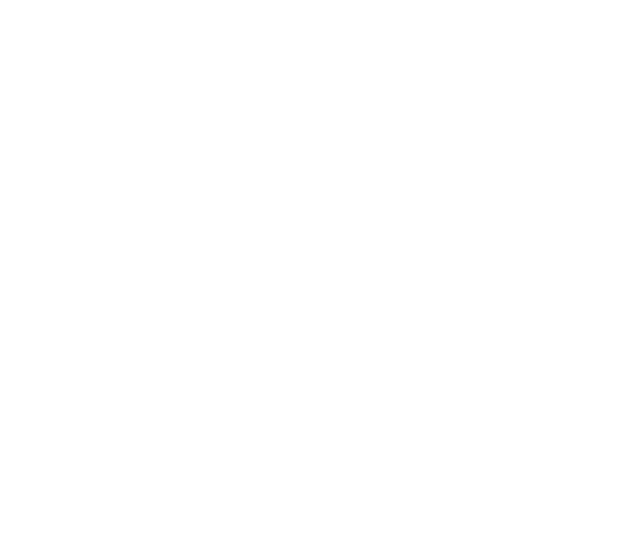
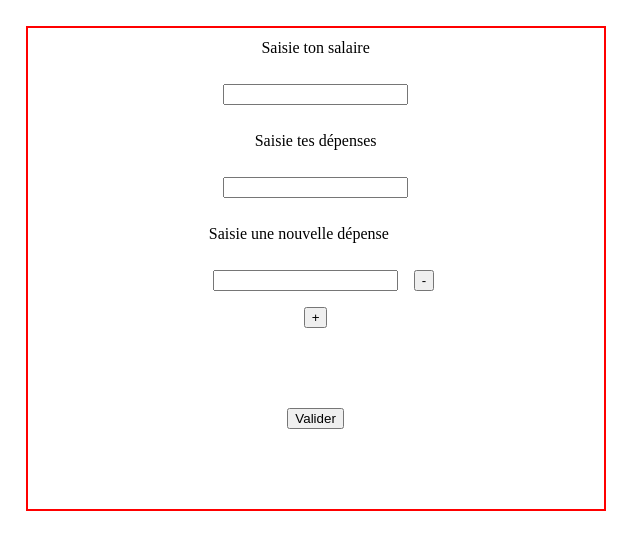
Before and after one commit to AlexisCatrix/bank-dashboard, a React (Create React App) app: page / in a window 1280 px wide. Shown: the top 550 px of the page, without its empty margins (0-643 px from the left). Built offline with nearby package versions, Linux system fonts and the light colour scheme.

Commit message:
Create a route to work in sandbox environment

```diff
--- a/src/App.js
+++ b/src/App.js
@@ -1,10 +1,12 @@
 import { BrowserRouter as Router, Switch, Route } from "react-router-dom";
 import Dashboard from "./components/Dashboard";
+import InputData from "./components/InputData";
 
 function App() {
   return (
     <Router>
       <Switch>
+        <Route exact path="/" component={InputData} />
         <Route path="/Dashboard" component={Dashboard} />
       </Switch>
     </Router>
```
